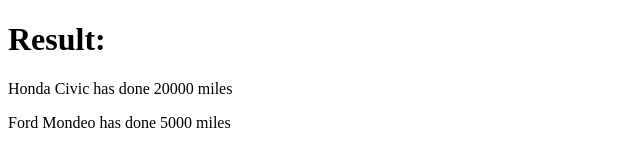
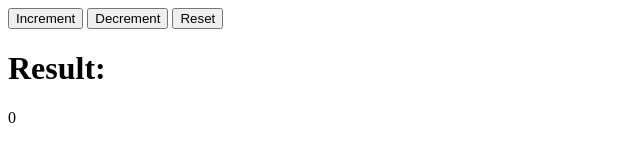
Before and after one commit to muhammedMoussa/js-design-patterns, a website built with Parcel: page index.html in a window 1280 px wide. Shown: the whole page, without its empty margins (0-640 px from the left). Built offline with nearby package versions, Linux system fonts and the light colour scheme.

Commit message:
playing: module pattern

```diff
--- a/index.html
+++ b/index.html
@@ -6,6 +6,10 @@
     <title>JS Design Patterns</title>
 </head>
 <body>
+    <button class="increment">Increment</button>
+    <button class="decrement">Decrement</button>
+    <button class="reset">Reset</button>
+
     <h1>Result: </h1>
     <div class="output"></div>
     <script src="./index.js"></script>
--- a/index.js
+++ b/index.js
@@ -1,11 +1,16 @@
-import { Car } from './patterns/constructor';
-
-var civic = new Car( 'Honda Civic', 2009, 20000 );
-var mondeo = new Car( 'Ford Mondeo', 2010, 5000 );
+import {basicModule} from './patterns/module'
 
 const output = document.querySelector('.output');
+const incrementBtn = document.querySelector('.increment');
+// function increment() {
+//     return basicModule.increment()
+// }
+
+incrementBtn.addEventListener('click', () => {
+    console.log(basicModule)
+    return basicModule.increment()
+})
 
 output.innerHTML = `
-    <p>${civic.toString()}</p>
-    <p>${mondeo.toString()}</p>
+    <p>${basicModule.counter}</p>
 `
--- a/package.json
+++ b/package.json
@@ -20,6 +20,8 @@
     "url": "https://github.com/muhammedMoussa/js-design-patterns/issues"
   },
   "homepage": "https://github.com/muhammedMoussa/js-design-patterns#readme",
-  "dependencies": {
+  "dependencies": {},
+  "devDependencies": {
+    "parcel": "^2.0.0-beta.1"
   }
 }
--- /dev/null
+++ b/patterns/module/basicModule.js
@@ -0,0 +1,14 @@
+export let basicModule = (function() {
+    let counter = 0;
+
+    return {
+        counter,
+        increment: function() {
+            return counter++;
+        },
+        reset: function() {
+            alert(`Counter (${counter}) will reset`);
+            counter = 0;
+        }
+    }
+})();
--- /dev/null
+++ b/patterns/module/index.js
@@ -0,0 +1 @@
+export {basicModule} from './basicModule'
```
Also changed, not shown: 1 other file.
